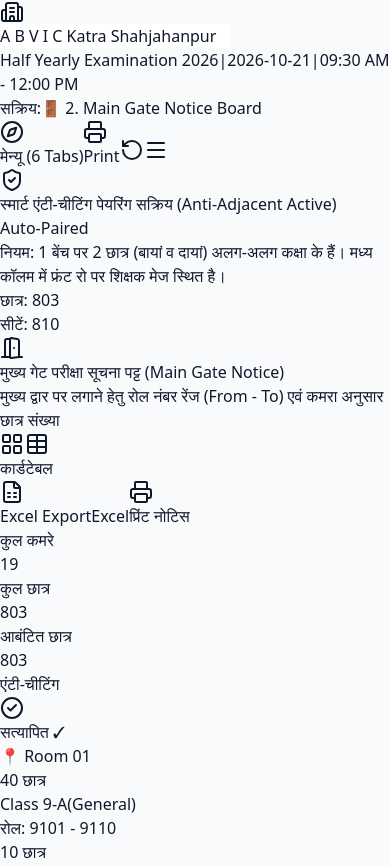
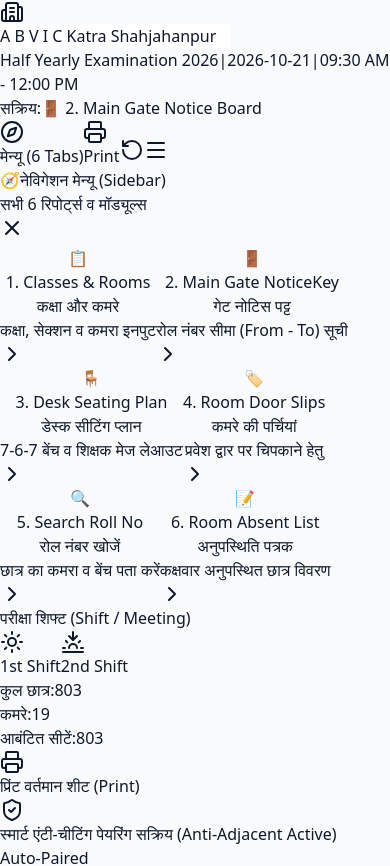
Before and after one commit to RahulJauhari2/Exam-seating-plan, a React (Vite) app: page / in a window 390 px wide. Shown: the top 866 px of the page. Built offline with nearby package versions, Linux system fonts and the light colour scheme.

Commit message:
Position Sidebar on the Left side with smooth desktop sticky layout and mobile left-slide drawer

```diff
--- a/src/App.jsx
+++ b/src/App.jsx
@@ -2,7 +2,7 @@ import React, { useState, useMemo } from 'react';
 import { DEFAULT_SHIFT_1, DEFAULT_SHIFT_2 } from './data/defaultData';
 import { generateSeatingPlan } from './utils/seatingAlgorithm';
 import Navbar from './components/Navbar';
-import RightSidebar from './components/RightSidebar';
+import Sidebar from './components/Sidebar';
 import ClassManager from './components/ClassManager';
 import RoomManager from './components/RoomManager';
 import MainGateNotice from './components/MainGateNotice';
@@ -94,10 +94,23 @@ export default function App() {
         onOpenSidebar={() => setSidebarOpen(true)}
       />
 
-      {/* Main 2-Column Container (Left: Content, Right: Navigation Sidebar) */}
+      {/* Main 2-Column Container (Left: Navigation Sidebar, Right: Content) */}
       <div className="flex-1 max-w-7xl w-full mx-auto px-3 sm:px-6 lg:px-8 py-3.5 sm:py-6 flex flex-col lg:flex-row gap-6 items-start">
 
-        {/* Left / Center Content Area */}
+        {/* Left Navigation Sidebar (Desktop sticky on Left + Mobile slide-over drawer from Left) */}
+        <Sidebar
+          activeTab={activeTab}
+          setActiveTab={setActiveTab}
+          absentCount={Object.keys(absentStudents).length}
+          isOpen={sidebarOpen}
+          onClose={() => setSidebarOpen(false)}
+          activeShift={activeShift}
+          handleShiftChange={handleShiftChange}
+          seatingResult={seatingResult}
+          onPrint={handlePrint}
+        />
+
+        {/* Right / Center Content Area */}
         <main className="flex-1 w-full min-w-0">
 
           {/* Anti-Adjacent Anti-Cheating Guarantee Banner */}
@@ -191,26 +204,13 @@ export default function App() {
             />
           )}
         </main>
-
-        {/* Right Navigation Sidebar (Desktop sticky + Mobile slide-over drawer) */}
-        <RightSidebar
-          activeTab={activeTab}
-          setActiveTab={setActiveTab}
-          absentCount={Object.keys(absentStudents).length}
-          isOpen={sidebarOpen}
-          onClose={() => setSidebarOpen(false)}
-          activeShift={activeShift}
-          handleShiftChange={handleShiftChange}
-          seatingResult={seatingResult}
-          onPrint={handlePrint}
-        />
       </div>
 
-      {/* Floating Action Button for Mobile Menu */}
+      {/* Floating Action Button for Mobile Menu (Bottom Left) */}
       <button
         type="button"
         onClick={() => setSidebarOpen(true)}
-        className="lg:hidden fixed bottom-4 right-4 z-30 px-4 py-2.5 bg-indigo-600 hover:bg-indigo-700 text-white rounded-full shadow-xl flex items-center gap-2 text-xs font-black transition-all active:scale-95 no-print"
+        className="lg:hidden fixed bottom-4 left-4 z-30 px-4 py-2.5 bg-indigo-600 hover:bg-indigo-700 text-white rounded-full shadow-xl flex items-center gap-2 text-xs font-black transition-all active:scale-95 no-print"
       >
         <Compass className="w-4 h-4" />
         <span>मेन्यू (6 Tabs)</span>
--- a/src/components/RightSidebar.jsx
+++ b/src/components/Sidebar.jsx
@@ -12,7 +12,7 @@ import {
   CheckCircle2
 } from 'lucide-react';
 
-export default function RightSidebar({
+export default function Sidebar({
   activeTab,
   setActiveTab,
   absentCount = 0,
@@ -233,12 +233,12 @@ export default function RightSidebar({
 
   return (
     <>
-      {/* 1. Desktop Right Sidebar (Visible on lg: and above) */}
+      {/* 1. Desktop Left Sidebar (Visible on lg: and above) */}
       <aside className="hidden lg:block w-72 xl:w-80 shrink-0 sticky top-20 bg-white border border-slate-200 p-4 rounded-2xl shadow-sm no-print">
         {sidebarContent}
       </aside>
 
-      {/* 2. Mobile Drawer Overlay (Slide-in from Right on < lg:) */}
+      {/* 2. Mobile Drawer Overlay (Slide-in from Left on < lg:) */}
       {isOpen && (
         <div className="fixed inset-0 z-50 lg:hidden no-print">
           {/* Dark Backdrop */}
@@ -247,8 +247,8 @@ export default function RightSidebar({
             className="fixed inset-0 bg-slate-900/60 backdrop-blur-sm transition-opacity"
           />
 
-          {/* Slide-over Right Drawer */}
-          <div className="fixed inset-y-0 right-0 w-80 max-w-[85vw] bg-white shadow-2xl p-4 sm:p-5 flex flex-col z-50 animate-slideLeft">
+          {/* Slide-over Left Drawer */}
+          <div className="fixed inset-y-0 left-0 w-80 max-w-[85vw] bg-white shadow-2xl p-4 sm:p-5 flex flex-col z-50">
             {sidebarContent}
           </div>
         </div>
```
